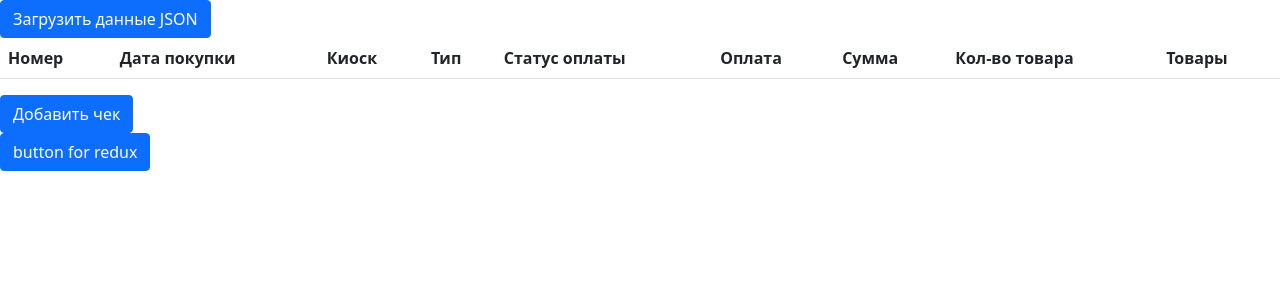
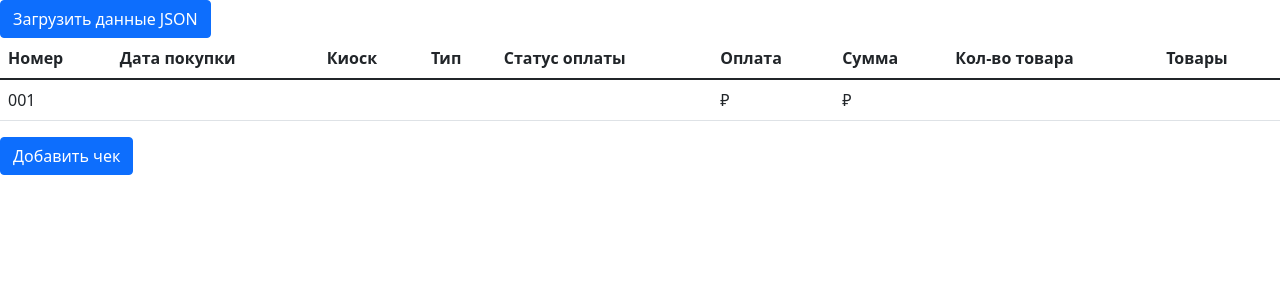
Before and after one commit to GlushkovAnton/fab2, a React (Create React App) app: page / in a window 1280 px wide. Shown: the top 300 px of the page. Built offline with nearby package versions, Linux system fonts and the light colour scheme.

Commit message:
finish_redux

```diff
--- a/src/App.js
+++ b/src/App.js
@@ -8,7 +8,7 @@ import Add from './Edit/Add';
 import { Button } from 'react-bootstrap';
 //import Data from 'json./Table/data.json';
 
-import { addData } from './redux/fab2Slice';
+import { addData, setStoreStatus } from './redux/fab2Slice';
 import { connect } from 'react-redux'
 
 
@@ -16,6 +16,7 @@ class App extends React.Component {
   constructor (props){
     super (props);
     this.state ={
+    test: 'hello',
     jsonStatus: false,
     isLoading: true,
     data: [
@@ -51,7 +52,7 @@ handleClickChangeStore() {
   //console.log(a1)
   //let data1 = this.state.data
   //console.log(data1)
-  this.props.dispatch(addData(true))
+  this.props.dispatch(setStoreStatus())
 
 }
 
@@ -98,6 +99,7 @@ onSetStatusJson (){
     console.log("new massive:" ,temp)
     this.setState({data: temp.map((_arrayElement) => Object.assign({}, _arrayElement)) })
     console.log("new state.data:",this.state.data)
+    this.props.dispatch(addData(temp))
 
   }
 
@@ -177,24 +179,35 @@ onSetStatusJson (){
   render() {
     return (
       <div >
+
       {!this.state.jsonStatus ? <Button onSetStatusJson={this.onSetStatusJson} onClick={this.onJsonCreate.bind(null, 'test')} >
                     Загрузить данные JSON</Button> : null
                     }
 
       {this.state.row ? <DetailRowView onDelRow={this.onDelRow} person={this.state.row} onCleanRow={this.onCleanRow}  /> : null}
        <Table
-       data={this.state.data}
+       //data={this.state.data}
+       data={this.props.fab.data}
        onRowSelect={this.onRowSelect}
        />
       <Edit onAdd={this.onAdd}/>
+      {
+      //<Button variant="primary" onClick={this.handleClickChangeStore} >button for redux</Button>
 
-      <Button variant="primary" onClick={this.handleClickChangeStore} >button for redux</Button>
+      //{!this.props.fab.storeStatu ? <h1>yes</h1> : <h1>no</h1>}
+      //{this.state.test}
+      //{this.props.fab.test}
 
+      }
+      </div>
 
-      </div>
 
     );
   }
 }
 
-export default connect(null, null) (App);
+function mapStateToProps(state) {
+  return { fab: state.fab }
+}
+
+export default connect (mapStateToProps)(App);
--- a/src/Edit/Add.js
+++ b/src/Edit/Add.js
@@ -205,7 +205,8 @@ return (
   </Modal.Body>
 
   <Modal.Footer>
-    <Button variant="primary" onClick={this.handleClickChangeStore} >button for redux</Button>
+    {//<Button variant="primary" onClick={this.handleClickChangeStore} >button for redux</Button>
+    }
     <Button variant="secondary" onClick={this.handleClick}>Close</Button>
     { this.state.check ?
     <Button variant="primary"  onClick={this.props.onAdd.bind(null, this.state.data)} >Добавить</Button>  :
--- a/src/redux/fab2Slice.js
+++ b/src/redux/fab2Slice.js
@@ -5,6 +5,7 @@ export const fabSlice = createSlice({
 	initialState:
 		{
             jsonStatus: false,
+            test: 'hello redux store',
             storeSatus: false,
             isLoading: true,
             data: [
@@ -40,15 +41,20 @@ export const fabSlice = createSlice({
       //          "Quantity":" +",
       //          "Goods":" +"
 			//};
-			state.data.push(action.payload)
+			state.data = action.payload
       console.log('state:', state)
 
 		},
+    setStoreStatus: (state, action) => {
+      console.log('reducer set store status', action)
+      state.test = 'succes'
+    },
 
 	},
+
 });
 
 
-export const { addData } = fabSlice.actions;
+export const { addData, setStoreStatus } = fabSlice.actions;
 
 export default fabSlice.reducer;
```
